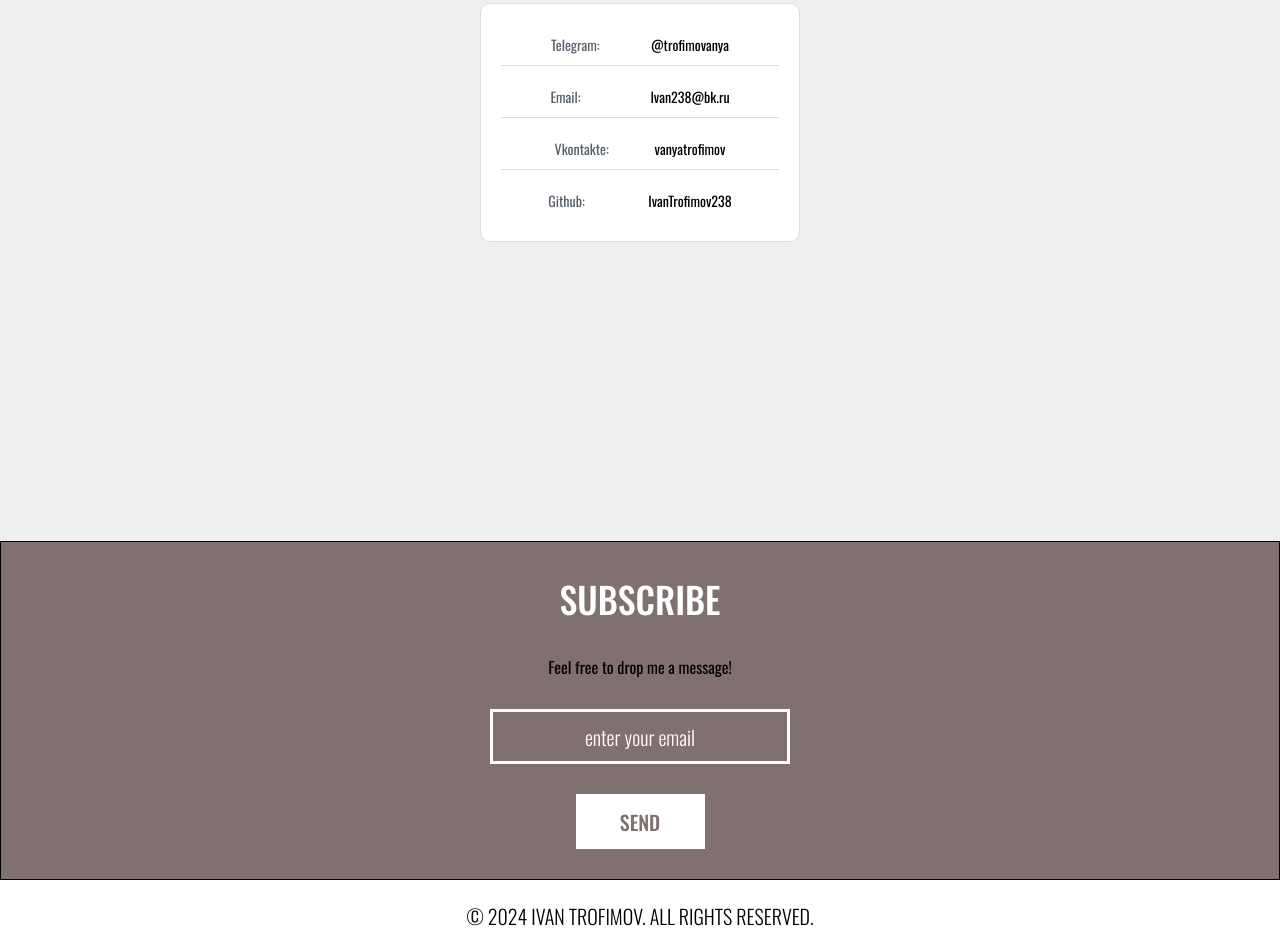
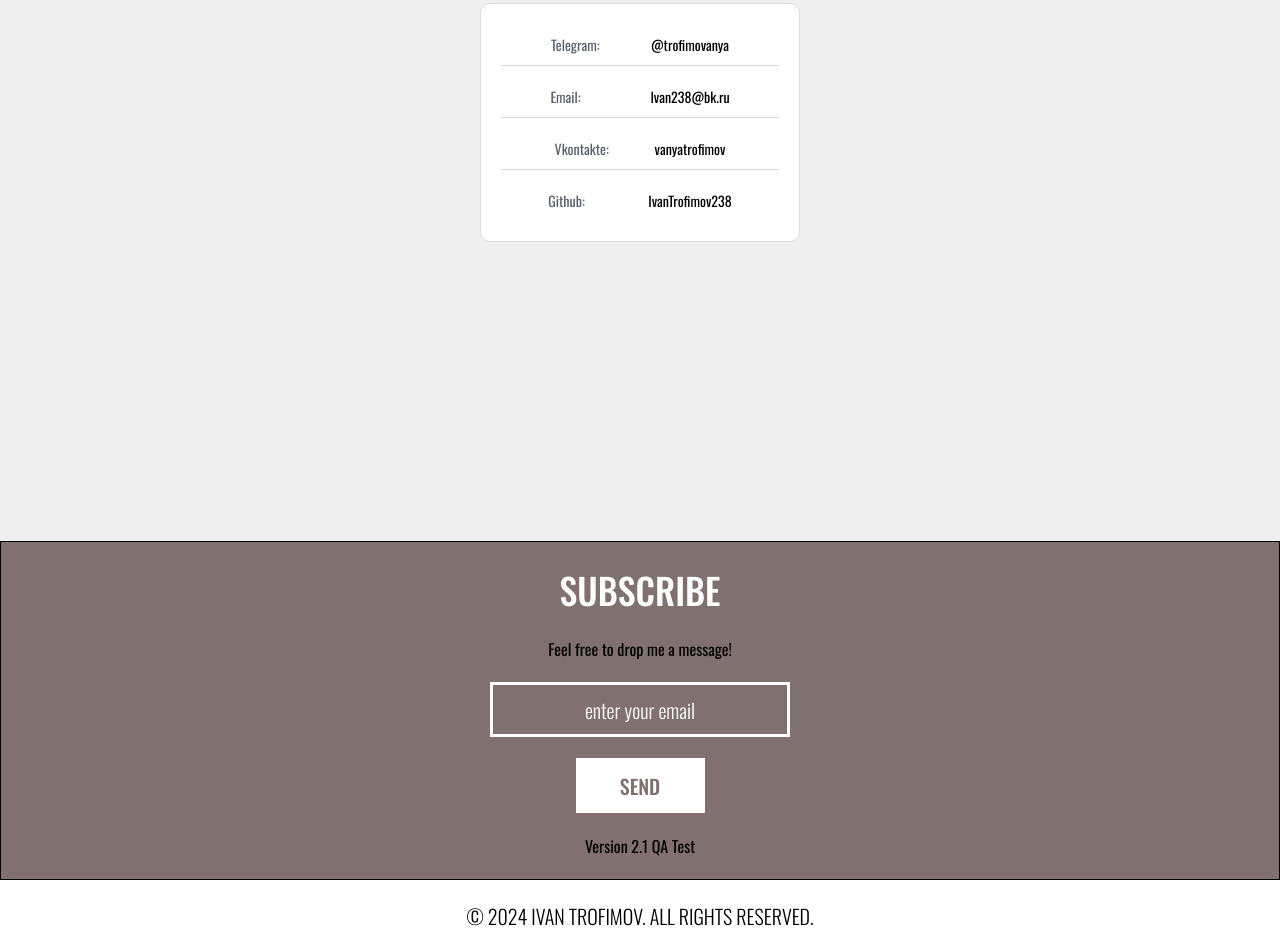
Before and after one commit to IvanTrofimov238/Personal-website, a plain HTML site: page cv_git-main/index.html in a window 1280 px wide. Shown: the part 1654-2606 px from the top of the page. Drawn offline with nearby package versions, Linux system fonts and the light colour scheme; files that its build step writes are made by us from their sources; files whose address does not match are found by name.

Commit message:
Added version text2 to index.html

```diff
--- a/cv_git-main/index.html
+++ b/cv_git-main/index.html
@@ -78,6 +78,8 @@
       <p>Feel free to drop me a message!</p>
       <input class="contact-input" placeholder="enter your email">
       <button class="contact-button" type="submit">Send</button>
+      <p>Version 2.1 QA Test</p>
+
 
     </div>
   </main>
```
